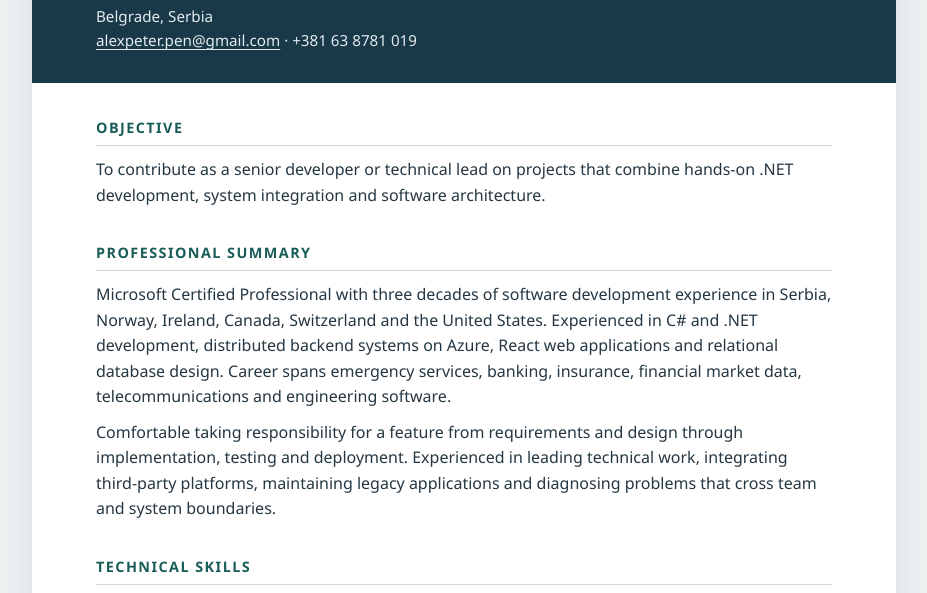
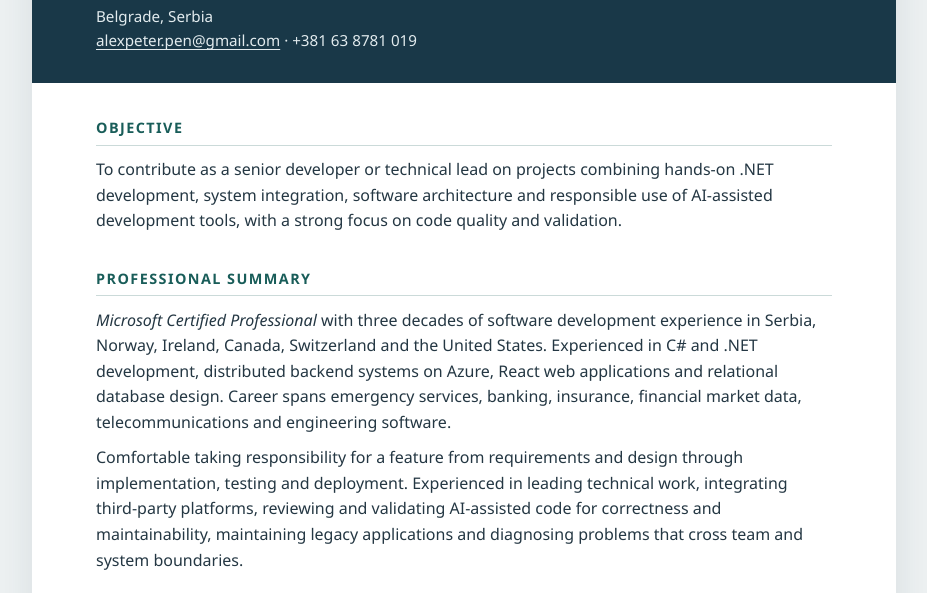
Before and after one commit to alexpeter-pen/cv, a plain HTML site: page index.html in a window 1280 px wide. Shown: the part 166-759 px from the top of the page, without its empty margins (176-1103 px from the left). Drawn offline with Linux system fonts and the light colour scheme.

Commit message:
Update index.html

```diff
--- a/index.html
+++ b/index.html
@@ -186,7 +186,6 @@
       margin: 0;
       padding: 0;
       box-shadow: none;
-	  color: black;
     }
 
     #aleksandar-perisic,
@@ -236,13 +235,18 @@
 
 <body>
 
+
 <h1 id="aleksandar-perisic">ALEKSANDAR PERISIC</h1>
 <p><strong>Senior Software Developer | C# · .NET · Azure</strong><br>Belgrade, Serbia<br><a href="mailto:alexpeter.pen@gmail.com">alexpeter.pen@gmail.com</a> · +381 63 8781 019</p>
+
 <h2 id="objective">OBJECTIVE</h2>
-<p>To contribute as a senior developer or technical lead on projects that combine hands-on .NET development, system integration and software architecture.</p>
+<p>To contribute as a senior developer or technical lead on projects combining hands-on .NET development, system integration, software architecture and responsible use of AI-assisted development tools, with a strong focus on code quality and validation.</p>
+
 <h2 id="professional-summary">PROFESSIONAL SUMMARY</h2>
-<p>Microsoft Certified Professional with three decades of software development experience in Serbia, Norway, Ireland, Canada, Switzerland and the United States. Experienced in C# and .NET development, distributed backend systems on Azure, React web applications and relational database design. Career spans emergency services, banking, insurance, financial market data, telecommunications and engineering software.</p>
-<p>Comfortable taking responsibility for a feature from requirements and design through implementation, testing and deployment. Experienced in leading technical work, integrating third-party platforms, maintaining legacy applications and diagnosing problems that cross team and system boundaries.</p>
+<p><i>Microsoft Certified Professional</i> with three decades of software development experience in Serbia, Norway, Ireland, Canada, Switzerland and the United States. Experienced in C# and .NET development, distributed backend systems on Azure, React web applications and relational database design. Career spans emergency services, banking, insurance, financial market data, telecommunications and engineering software.</p>
+
+<p>Comfortable taking responsibility for a feature from requirements and design through implementation, testing and deployment. Experienced in leading technical work, integrating third-party platforms, reviewing and validating AI-assisted code for correctness and maintainability, maintaining legacy applications and diagnosing problems that cross team and system boundaries.</p>
+
 <h2 id="technical-skills">TECHNICAL SKILLS</h2>
 <table>
 <thead>
```
